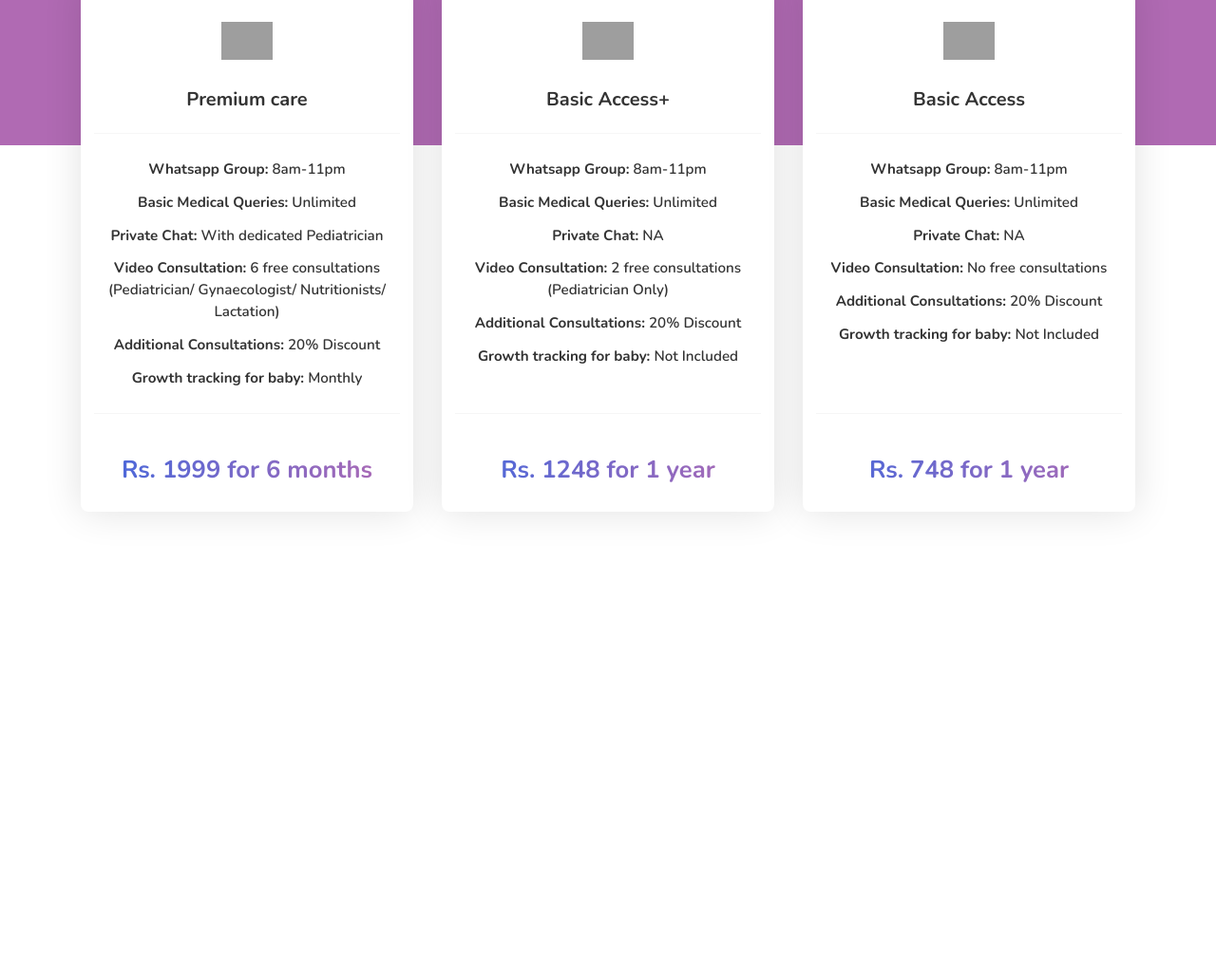
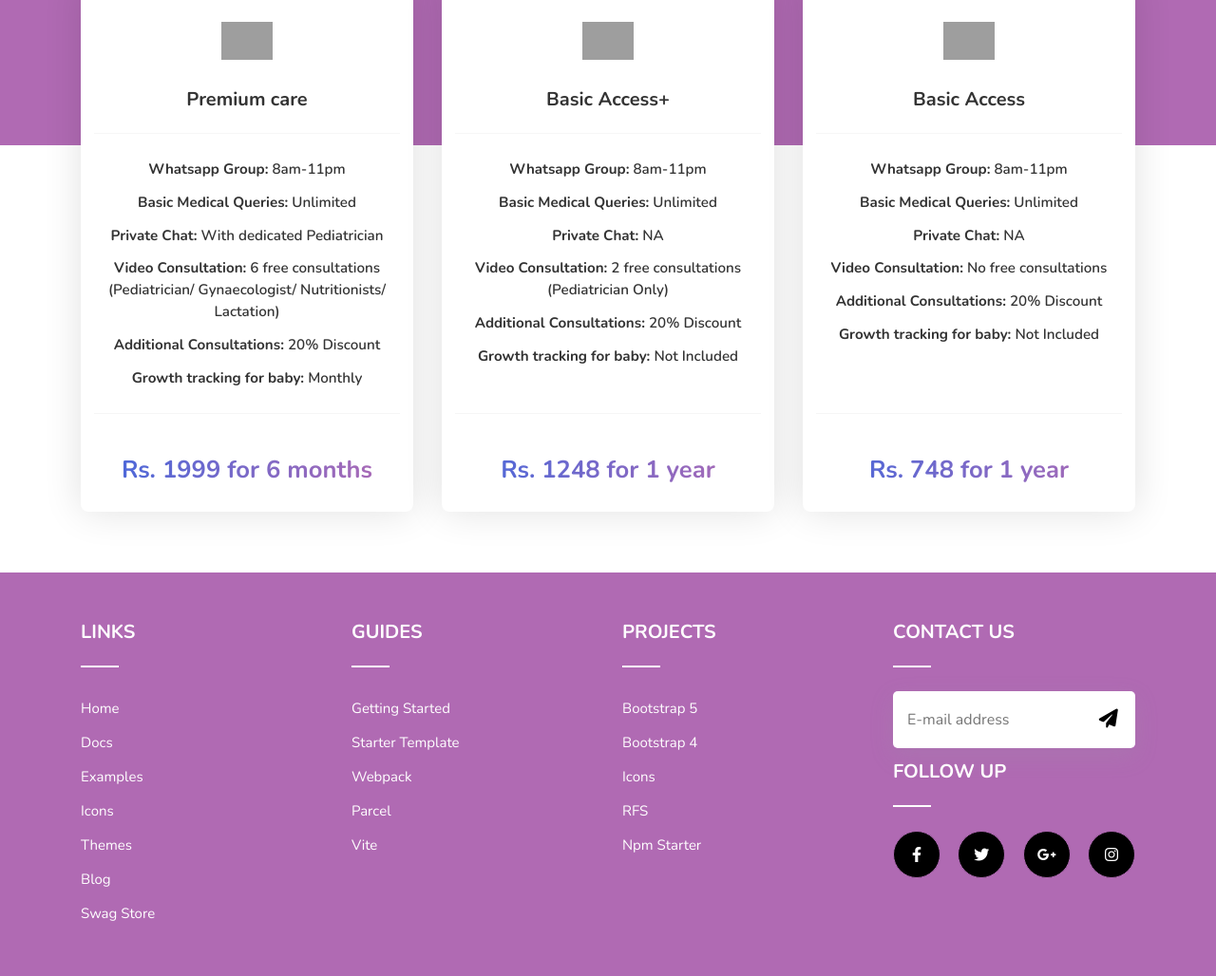
Before and after one commit to Shreyaar12/pricing-frontend, a plain HTML site: page index.html in a window 1280 px wide. Shown: the part 261-1289 px from the top of the page at 95% size. Before the commit the page ends 864 px from the top, so only its background shows below. Drawn offline with nearby package versions, Linux system fonts and the light colour scheme; grey boxes are pictures that could not be loaded.

Commit message:
payment  added

```diff
--- /dev/null
+++ b/footer.css
@@ -0,0 +1,133 @@
+
+
+
+a,
+a:hover,
+a.focus,
+a.active {
+    text-decoration: none;
+    outline: none;
+}
+
+ul {
+    margin: 0;
+    padding: 0;
+    list-style: none;
+}
+
+li a{
+  text-decoration:none;
+}
+
+.footer {
+    background: #b06ab3;
+}
+
+.footer_section h4,
+.social_media h4 {
+    color: #fff;
+    margin-top: 0;
+    margin-bottom: 25px;
+    font-weight: 700;
+    text-transform: uppercase;
+    font-size: 20px;
+}
+
+.footer_section h4::after,
+.social_media h4::after {
+    content: "";
+    display: block;
+    height: 2px;
+    width: 40px;
+    background: #fff;
+    margin-top: 20px;
+}
+
+
+.footer_section ul {
+    margin: 0;
+    padding: 0;
+    list-style: none;
+}
+
+
+.footer_section ul li a {
+    color: #fff;
+    transition: all .3s ease 0s;
+    line-height: 36px;
+    font-size: 15px;
+    text-transform: capitalize;
+}
+
+.footer_section ul li a:hover {
+    color: #f1f1f1;
+}
+
+.footer_section_contact ul li {
+    color: #fff;
+}
+
+.search form {
+    width: 100%;
+    position: relative;
+    display: flex;
+    margin-bottom: 10px;
+    box-shadow: rgba(149, 157, 165, 0.2) 0px 8px 24px;
+}
+
+.contact_input {
+    width: 100%;
+    border: none;
+    padding: 0 0 0 15px;
+    height: 60px;
+    border-radius: 5px 0 0 5px;
+    outline: none;
+    color: #999;
+    font-size: 16px;
+}
+
+
+.submit_button {
+    width: 70px;
+    height: 60px;
+    font-size: 20px;
+    border: none;
+    background: #fff;
+    text-align: center;
+    color: #000;
+    border-radius: 0 5px 5px 0;
+    cursor: pointer;
+}
+
+.social_media ul{
+    display: flex;
+    justify-content: space-between;
+}
+
+.social_media ul li {
+    text-align: center;
+    line-height: 50px;
+    font-size: 16px;
+    width: 50px;
+    height: 50px;
+    border-radius: 50%;
+    border: 1px solid #b06ab3;
+    background-color: #000;
+    transition: all .5s ease;
+}
+
+.social_media ul li:hover {
+    border: 1px solid #a129a5;
+    background-color: transparent;
+}
+
+.social_media ul li a {
+    font-weight: 100;
+    color: #fff;
+}
+
+@media screen and(max-width:400px) {
+    .footer {
+        padding: 0 10px;
+    }
+}
--- a/index.html
+++ b/index.html
@@ -10,12 +10,14 @@
 
     <!-- Font Awesome CSS -->
     <link rel="stylesheet" href="//maxcdn.bootstrapcdn.com/font-awesome/4.7.0/css/font-awesome.min.css">
-
+    <link rel="stylesheet" href="https://cdnjs.cloudflare.com/ajax/libs/font-awesome/6.2.0/css/all.min.css">
     <!-- Bootstrap CSS -->
     <link rel="stylesheet" href="//maxcdn.bootstrapcdn.com/bootstrap/3.3.7/css/bootstrap.min.css">
     <link rel="stylesheet" href="https://cdn.jsdelivr.net/npm/bootstrap@4.0.0/dist/css/bootstrap.min.css" integrity="sha384-Gn5384xqQ1aoWXA+058RXPxPg6fy4IWvTNh0E263XmFcJlSAwiGgFAW/dAiS6JXm" crossorigin="anonymous">
     <!-- Tables CSS -->
     <link rel="stylesheet" href="style.css">
+    <!-- Footer CSS-->
+    <link rel="stylesheet" href="footer.css">
 </head>
 <body>
     <nav class="navbar navbar-light" style="background-color: rgba(176,106,179,1) 68%;">
@@ -41,11 +43,89 @@
   </section>
   <!-- END TABLE STYLE 3 -->
 
+  <div class="footer pt-5">
+    <div class="container">
+      <div class="row">
+        <div class="col-6 col-sm-6 col-md-4 col-lg-3 mb-5">
+          <div class="footer_section">
+            <h4>Links</h4>
+            <ul>
+              <li><a href="#">Home</a></li>
+              <li><a href="#">Docs</a></li>
+              <li><a href="#">Examples</a></li>
+              <li><a href="#">Icons</a></li>
+              <li><a href="#">Themes</a></li>
+              <li><a href="#">Blog</a></li>
+              <li><a href="#">Swag Store</a></li>
+            </ul>
+          </div>
+        </div>
+        <div class="col-6 col-sm-6 col-md-4 col-lg-3 mb-5">
+          <div class="footer_section">
+            <h4>Guides</h4>
+            <ul>
+              <li><a href="#">Getting started</a></li>
+              <li><a href="#">Starter template</a></li>
+              <li><a href="#">Webpack</a></li>
+              <li><a href="#">Parcel</a></li>
+              <li><a href="#">Vite</a></li>
+            </ul>
+          </div>
+        </div>
+        <div class="col-6 col-sm-6 col-md-4 col-lg-3 mb-5">
+          <div class="footer_section">
+            <h4>Projects</h4>
+            <ul>
+              <li><a href="#">Bootstrap 5</a></li>
+              <li><a href="#">Bootstrap 4</a></li>
+              <li><a href="#">Icons</a></li>
+              <li><a href="#">RFS</a></li>
+              <li><a href="#">npm starter</a></li>
+            </ul>
+          </div>
+        </div>
+        <div class="col-12 col-sm-6 col-md-12 col-lg-3 mb-5">
+          <div class="row">
+            <div
+              class="col-sm-12 col-md-6 col-lg-12 footer_section footer_section_contact"
+            >
+              <h4>Contact Us</h4>
+              <div class="search">
+                <form action="#" class="subscribe">
+                  <input
+                    type="email"
+                    class="contact_input"
+                    placeholder="E-mail address"
+                  />
+                  <button type="submit" class="submit_button">
+                    <i class="fa fa-paper-plane"></i>
+                  </button>
+                </form>
+              </div>
+            </div>
+            <div class="col-sm-12 col-md-6 col-lg-12 social_media">
+              <h4>Follow Up</h4>
+              <ul>
+                <li>
+                  <a href=""><i class="fab fa-facebook-f"></i></a>
+                </li>
+                <li>
+                  <a href=""><i class="fab fa-twitter"></i></a>
+                </li>
+                <li>
+                  <a href=""><i class="fab fa-google-plus-g"></i></a>
+                </li>
+                <li>
+                  <a href=""><i class="fab fa-instagram"></i></a>
+                </li>
+              </ul>
+            </div>
+          </div>
+        </div>
+      </div>
+    </div>
+  </div>
 
-</body>
-
-</html>
-    <p id="data"></p>
     <script>
         fetch('./data.json')
         .then(function (response) {
@@ -83,7 +163,7 @@
                 ${product.Price}
 
               </p>
-              <a href="#" class="button">
+              <a href="payment.html" class="button">
                 <i class="fa fa-shopping-cart" aria-hidden="true"></i>
               </a>
             </div>
--- /dev/null
+++ b/payment.css
@@ -0,0 +1,174 @@
+@import url('https://fonts.googleapis.com/css2?family=Red+Hat+Display:wght@500;700;900&display=swap');
+
+* {
+    margin: 0;
+    padding: 0;
+    box-sizing: border-box;
+}
+
+body {
+    font-family: 'Red Hat Display',
+        sans-serif;
+    min-height: 100vh;
+    font-family: 'Open Sans', sans-serif;
+    background-repeat: no-repeat;
+    background-size: cover;
+    background-color: rgba(177, 106, 179, 0.59);
+    position: relative;
+    font-size: 16px;
+}
+
+.container {
+    position: absolute;
+    left: 50%;
+    top: 50%;
+    transform: translate(-50%, -50%);
+    max-width: 450px;
+    background: white;
+    border-radius: 20px;
+    overflow: hidden;
+}
+
+.text-content {
+    padding: 7%;
+    text-align: center;
+}
+
+.title {
+    color: hsl(223, 47%, 23%);
+    font-weight: 900;
+    font-size: 32px;
+    margin-bottom: 20px;
+}
+
+.text-content p.subtitle {
+    color: #8a8a8a;
+    margin-bottom: 25px;
+}
+
+.plan-box {
+    background-color: hsl(225, 100%, 98%);
+    border-radius: 12px;
+    display: flex;
+    padding: 25px;
+    align-items: center;
+    justify-content: space-between;
+}
+
+.plan-box-left {
+    display: flex;
+    align-items: center;
+    text-align: left;
+}
+
+.plan-box-left div {
+    margin-left: 20px;
+}
+
+.plan-box-left div h5 {
+    font-weight: 900;
+    font-size: 15px;
+    color: hsl(223, 47%, 23%);
+}
+
+.plan-box-left div p {
+    font-size: 14px;
+    color: #8a8a8a;
+}
+
+.plan-box a {
+    font-weight: 900;
+    color: hsl(223, 47%, 23%);
+    transition: color .3s ease;
+}
+
+.plan-box a:hover {
+    text-decoration: none;
+    color: hsl(245, 75%, 52%);
+}
+
+a.proceed-btn {
+    display: block;
+    text-decoration: none;
+    color: white;
+    background-color: rgba(177, 106, 179, 0.9);
+    padding: 20px 0;
+    border-radius: 12px;
+    margin: 30px 0;
+    transition: background-color .3s ease;
+}
+
+a.proceed-btn:hover {
+    background-color: hsl(224, 23%, 55%);
+}
+
+a.cancel-btn {
+    color: hsl(224, 23%, 55%);
+    text-decoration: none;
+    font-weight: 900;
+    transition: color .3s ease;
+}
+
+a.cancel-btn:hover {
+    color: hsl(223, 47%, 23%);
+}
+
+@media only screen and (max-width: 425px) {
+    body {
+        background-image: url(https://www.digitshack.com/codepen/mentor1/pattern-background-mobile.svg);
+        font-size: 14px;
+    }
+
+    .container {
+        max-width: 87%;
+    }
+
+    .title {
+        font-size: 23px;
+    }
+
+    div.plan-box {
+        padding: 12px;
+    }
+
+    .plan-box-left div {
+        margin-left: 10px;
+    }
+
+    a.proceed-btn,
+    a.cancel-btn,
+    .plan-box a {
+        font-size: 13px;
+    }
+
+    .text-content {
+        padding: 9% 7%;
+    }
+}
+
+/* Youtube link */
+.link {
+    position: fixed;
+    background-color: #D12322;
+    padding: 23px 40px;
+    right: -87px;
+    border-radius: 5px;
+    top: 50%;
+    transform: translateY(-50%);
+    transform: rotate(-90deg);
+    font-size: 18px;
+    font-weight: 500;
+    color: #FFF;
+    text-decoration: none;
+    text-transform: capitalize;
+    transition: all .1s ease-in-out;
+}
+
+.link i {
+    padding-left: 7px;
+}
+
+.link:hover {
+    text-decoration: underline;
+    background-color: black;
+}
```
Also changed, not shown: payment.html (added, +39 -0 lines), cartoon.webp (added), milk.jfif (added).
